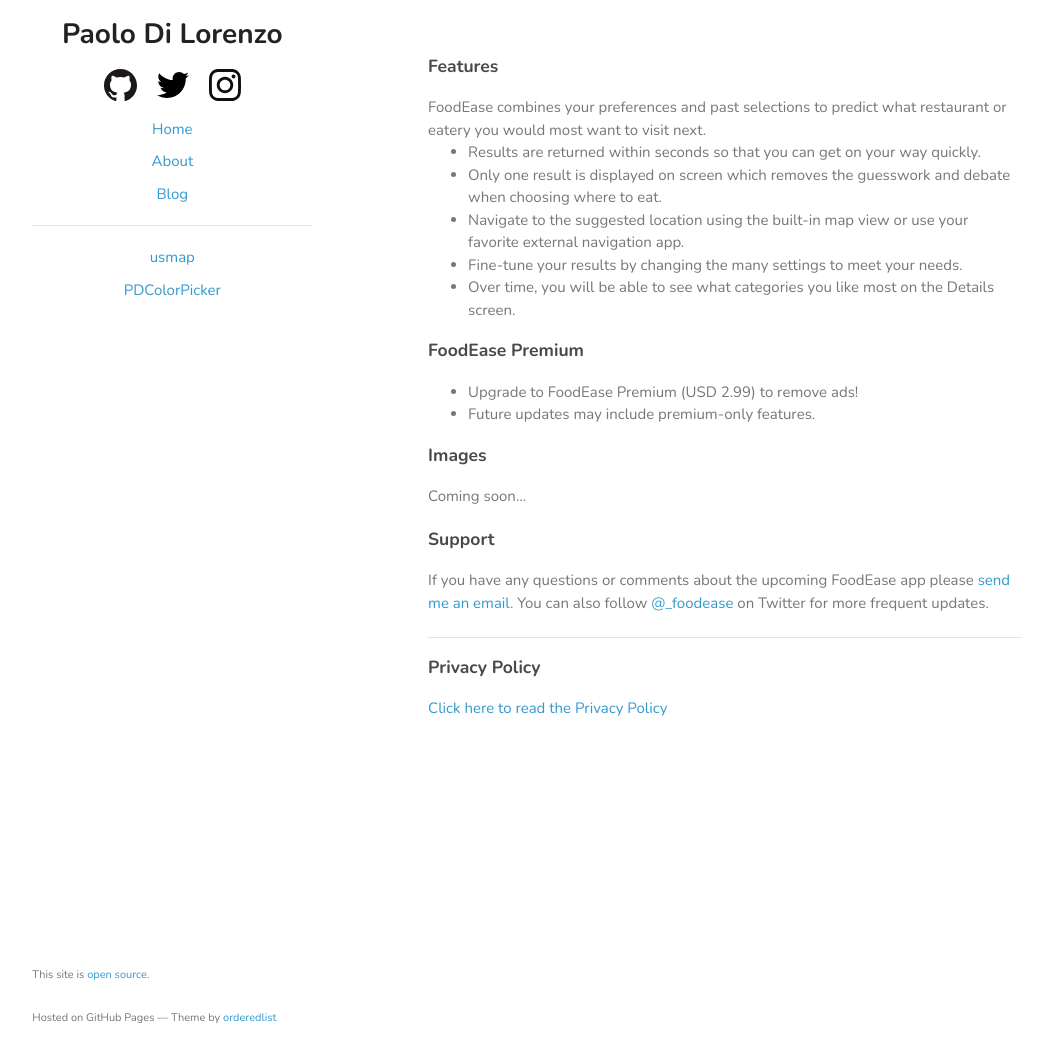
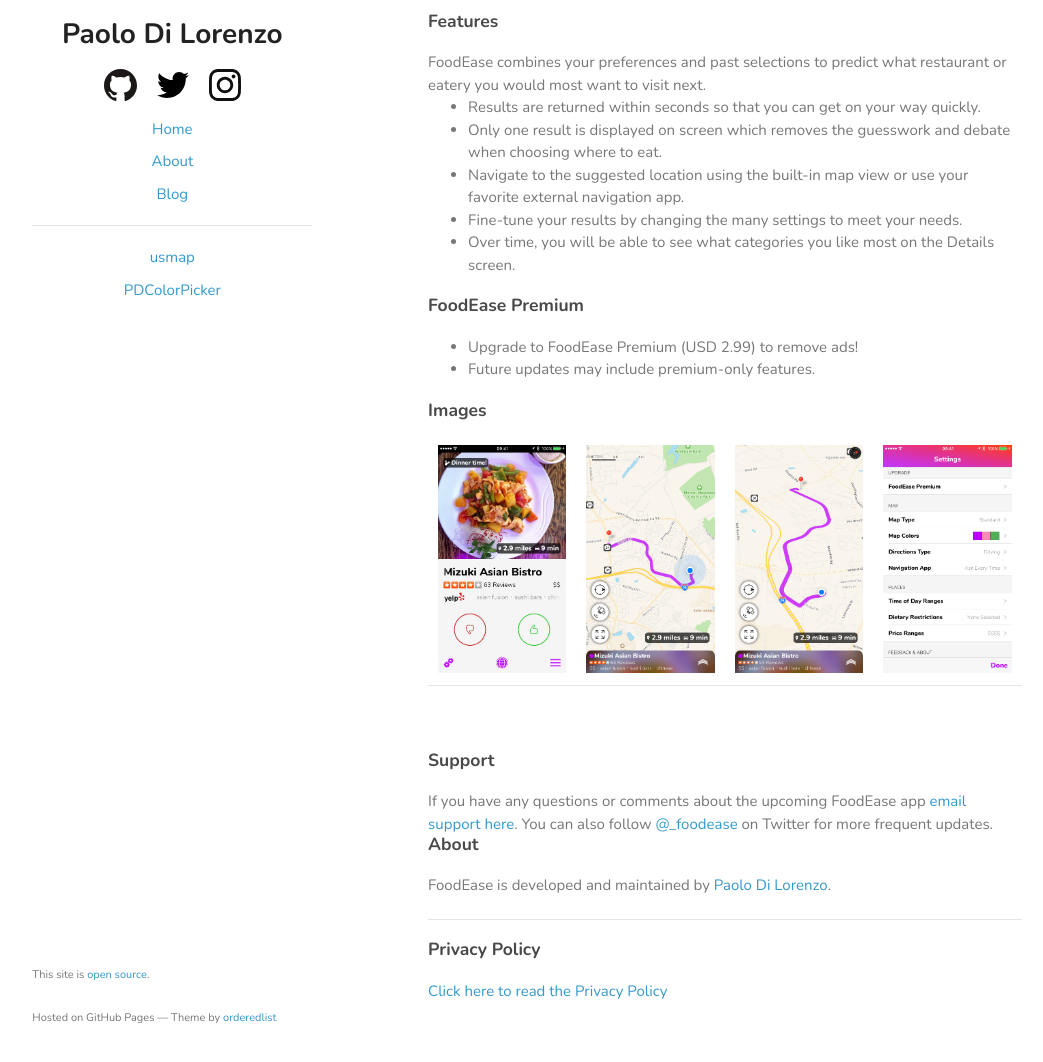
Before and after one commit to pdil/website-Jekyll, a Jekyll site: the page built from apps/foodease/index.html, in a window 1280 px wide and 1284 px high, cut to the strip 187-1249 px from the top of the window. Shown: the whole strip, without its empty margins (113-1156 px from the left). Built offline with Jekyll 4.4.1, drawn with Linux system fonts in a browser that asks for light colours.

Commit message:
Add screenshots

```diff
--- a/apps/foodease/index.html
+++ b/apps/foodease/index.html
@@ -5,7 +5,6 @@
 ---
 
 Use FoodEase to find your next meal!
-<br><br>
 
 <br><br>
 <h3>Features</h3>
@@ -25,11 +24,23 @@
 </ul>
 
 <h3>Images</h3>
-Coming soon...
+
+<table>
+  <tr>
+    <td><img src="img_home.png" width="200"></td>
+    <td><img src="img_map1.png" width="200"></td>
+    <td><img src="img_map2.png" width="200"></td>
+    <td><img src="img_settings.png" width="200"></td>
+  </tr>
+</table>
 
 <br><br>
 <h3>Support</h3>
-If you have any questions or comments about the upcoming FoodEase app please <a href="mailto:support@foodease.xyz?subject=Help">send me an email.</a> You can also follow <a href="https://twitter.com/_foodease">@_foodease</a> on Twitter for more frequent updates.
+If you have any questions or comments about the upcoming FoodEase app <a href="mailto:support@foodease.xyz?subject=Help">email support here</a>. You can also follow <a href="https://twitter.com/_foodease">@_foodease</a> on Twitter for more frequent updates.
+
+<h3>About</h3>
+
+FoodEase is developed and maintained by <a href="https://dilorenzo.pl">Paolo Di Lorenzo</a>.
 
 <br><br>
 <hr>
```
Also changed, not shown: apps/foodease/img_home.png (added), apps/foodease/img_map1.png (added), apps/foodease/img_map2.png (added), apps/foodease/img_settings.png (added).
